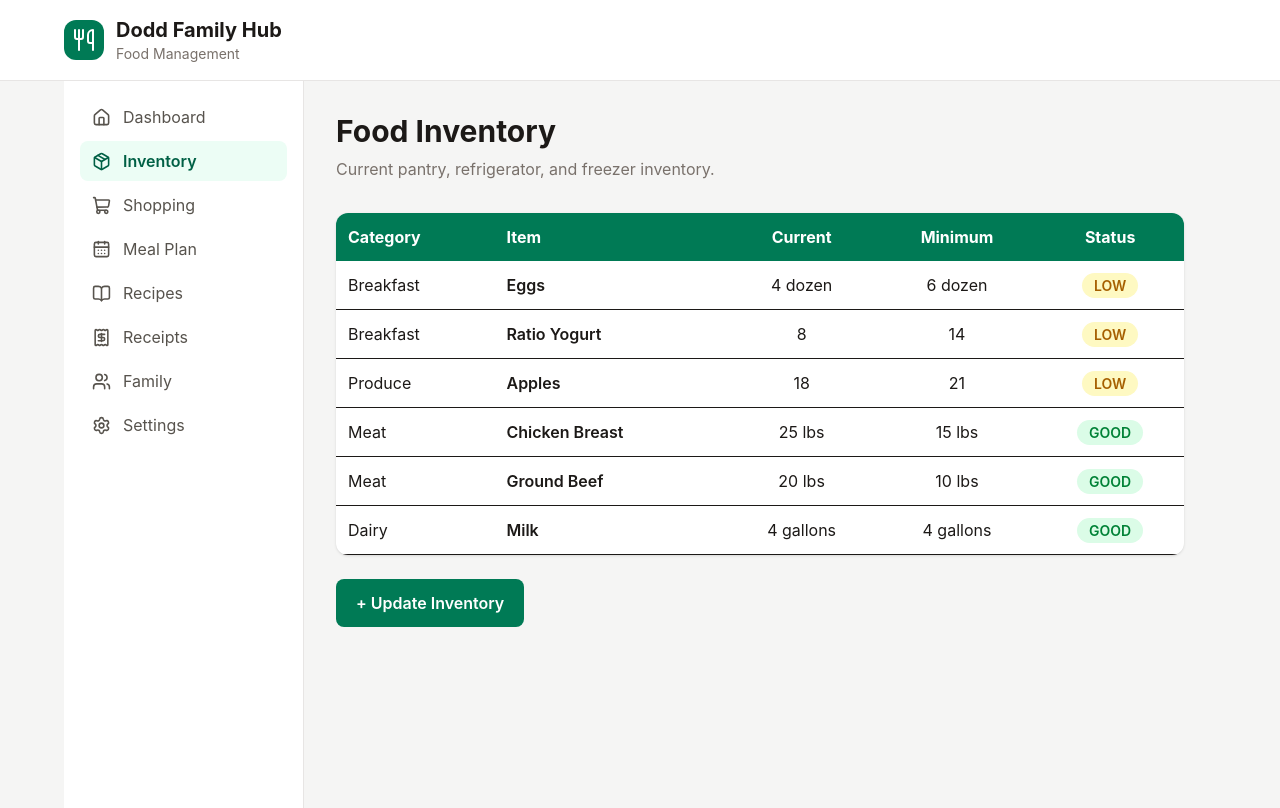
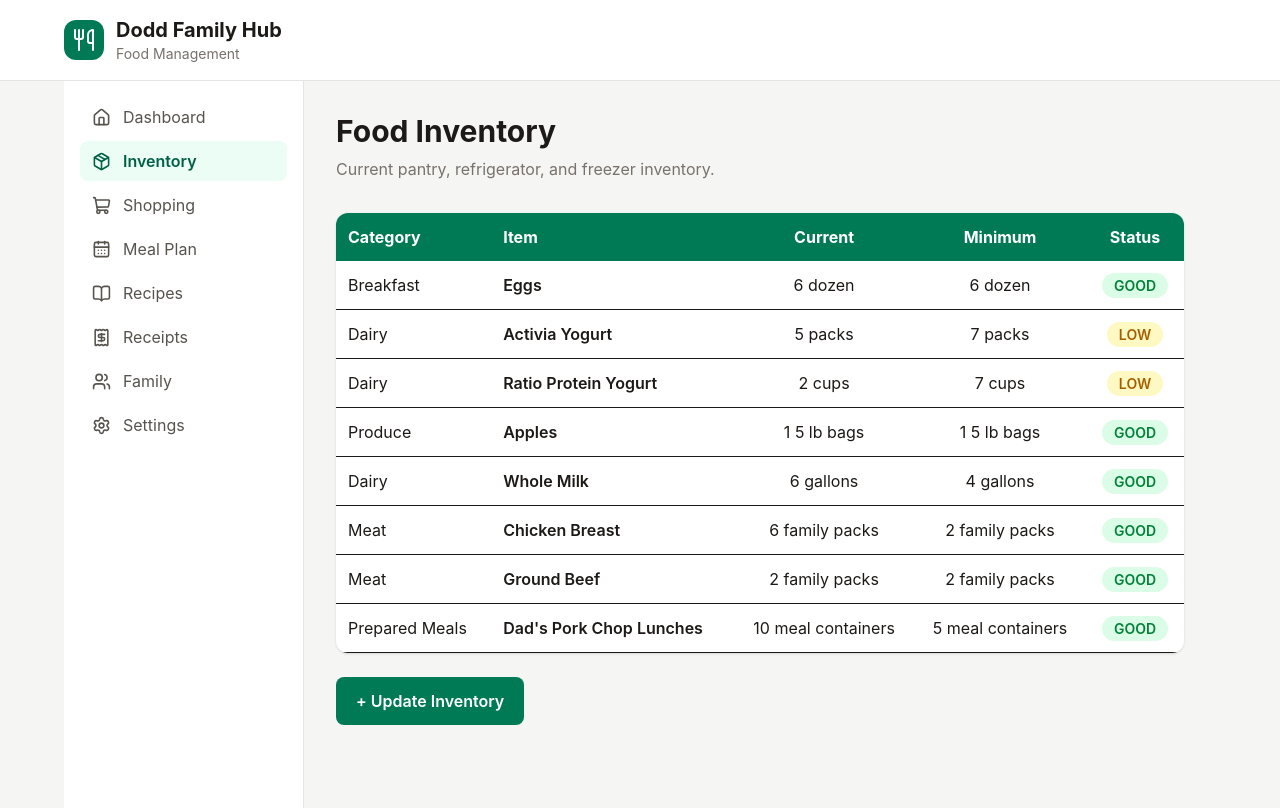
Before and after one commit to DerekDodd89/dodd-family-hub, a React (Vite) app: page /inventory in a window 1280 px wide. Built offline with nearby package versions, Linux system fonts and the light colour scheme.

Commit message:
Centralize household inventory data

```diff
--- /dev/null
+++ b/src/data/inventory.ts
@@ -0,0 +1,113 @@
+export type InventoryStatus = "GOOD" | "LOW" | "OUT";
+
+export interface InventoryItem {
+  id: string;
+  category: string;
+  name: string;
+  current: number;
+  minimum: number;
+  target: number;
+  unit: string;
+  location: string;
+  preferredStore: string;
+  status: InventoryStatus;
+}
+
+export const inventoryItems: InventoryItem[] = [
+  {
+    id: "eggs",
+    category: "Breakfast",
+    name: "Eggs",
+    current: 6,
+    minimum: 6,
+    target: 8,
+    unit: "dozen",
+    location: "Kitchen refrigerator",
+    preferredStore: "Lowe's Market",
+    status: "GOOD",
+  },
+  {
+    id: "activia-yogurt",
+    category: "Dairy",
+    name: "Activia Yogurt",
+    current: 5,
+    minimum: 7,
+    target: 9,
+    unit: "packs",
+    location: "Kitchen refrigerator",
+    preferredStore: "Lowe's Market",
+    status: "LOW",
+  },
+  {
+    id: "ratio-yogurt",
+    category: "Dairy",
+    name: "Ratio Protein Yogurt",
+    current: 2,
+    minimum: 7,
+    target: 10,
+    unit: "cups",
+    location: "Kitchen refrigerator",
+    preferredStore: "Lowe's Market",
+    status: "LOW",
+  },
+  {
+    id: "apples",
+    category: "Produce",
+    name: "Apples",
+    current: 1,
+    minimum: 1,
+    target: 2,
+    unit: "5 lb bags",
+    location: "Kitchen refrigerator",
+    preferredStore: "Lowe's Market",
+    status: "GOOD",
+  },
+  {
+    id: "milk",
+    category: "Dairy",
+    name: "Whole Milk",
+    current: 6,
+    minimum: 4,
+    target: 6,
+    unit: "gallons",
+    location: "Kitchen refrigerator",
+    preferredStore: "Lowe's Market",
+    status: "GOOD",
+  },
+  {
+    id: "chicken-breast",
+    category: "Meat",
+    name: "Chicken Breast",
+    current: 6,
+    minimum: 2,
+    target: 8,
+    unit: "family packs",
+    location: "Garage refrigerator",
+    preferredStore: "H-E-B",
+    status: "GOOD",
+  },
+  {
+    id: "ground-beef",
+    category: "Meat",
+    name: "Ground Beef",
+    current: 2,
+    minimum: 2,
+    target: 5,
+    unit: "family packs",
+    location: "Garage refrigerator",
+    preferredStore: "H-E-B",
+    status: "GOOD",
+  },
+  {
+    id: "pork-chop-lunches",
+    category: "Prepared Meals",
+    name: "Dad's Pork Chop Lunches",
+    current: 10,
+    minimum: 5,
+    target: 10,
+    unit: "meal containers",
+    location: "Garage refrigerator",
+    preferredStore: "Home prepared",
+    status: "GOOD",
+  },
+];
--- a/src/pages/Inventory.tsx
+++ b/src/pages/Inventory.tsx
@@ -1,49 +1,6 @@
+import { inventoryItems } from "../data/inventory";
+
 export default function Inventory() {
-  const inventory = [
-    {
-      category: "Breakfast",
-      item: "Eggs",
-      current: "4 dozen",
-      minimum: "6 dozen",
-      status: "LOW",
-    },
-    {
-      category: "Breakfast",
-      item: "Ratio Yogurt",
-      current: "8",
-      minimum: "14",
-      status: "LOW",
-    },
-    {
-      category: "Produce",
-      item: "Apples",
-      current: "18",
-      minimum: "21",
-      status: "LOW",
-    },
-    {
-      category: "Meat",
-      item: "Chicken Breast",
-      current: "25 lbs",
-      minimum: "15 lbs",
-      status: "GOOD",
-    },
-    {
-      category: "Meat",
-      item: "Ground Beef",
-      current: "20 lbs",
-      minimum: "10 lbs",
-      status: "GOOD",
-    },
-    {
-      category: "Dairy",
-      item: "Milk",
-      current: "4 gallons",
-      minimum: "4 gallons",
-      status: "GOOD",
-    },
-  ];
-
   return (
     <main className="flex-1 p-8">
       <h1 className="text-3xl font-bold">Food Inventory</h1>
@@ -65,19 +22,28 @@ export default function Inventory() {
           </thead>
 
           <tbody>
-            {inventory.map((food) => (
-              <tr key={food.item} className="border-b">
+            {inventoryItems.map((food) => (
+              <tr key={food.id} className="border-b">
                 <td className="p-3">{food.category}</td>
-                <td className="p-3 font-semibold">{food.item}</td>
-                <td className="p-3 text-center">{food.current}</td>
-                <td className="p-3 text-center">{food.minimum}</td>
+
+                <td className="p-3 font-semibold">{food.name}</td>
+
+                <td className="p-3 text-center">
+                  {food.current} {food.unit}
+                </td>
+
+                <td className="p-3 text-center">
+                  {food.minimum} {food.unit}
+                </td>
 
                 <td className="p-3 text-center">
                   <span
                     className={`rounded-full px-3 py-1 text-sm font-semibold ${
                       food.status === "GOOD"
                         ? "bg-green-100 text-green-700"
-                        : "bg-yellow-100 text-yellow-700"
+                        : food.status === "OUT"
+                          ? "bg-red-100 text-red-700"
+                          : "bg-yellow-100 text-yellow-700"
                     }`}
                   >
                     {food.status}
```
